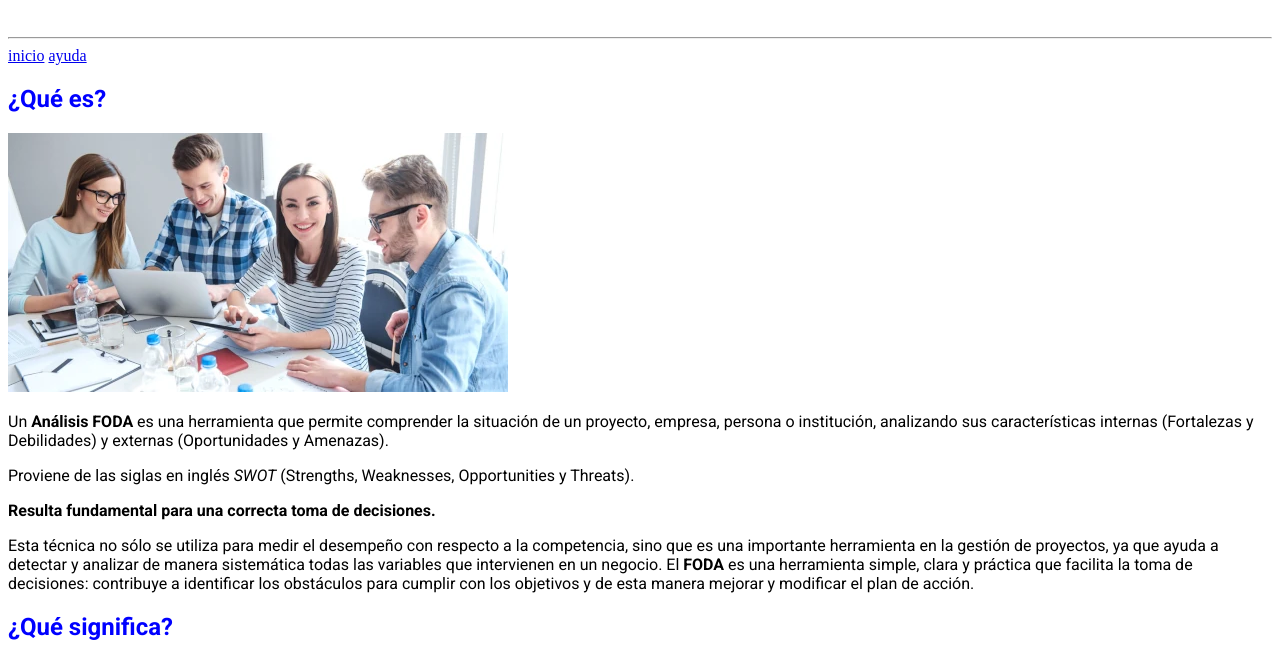
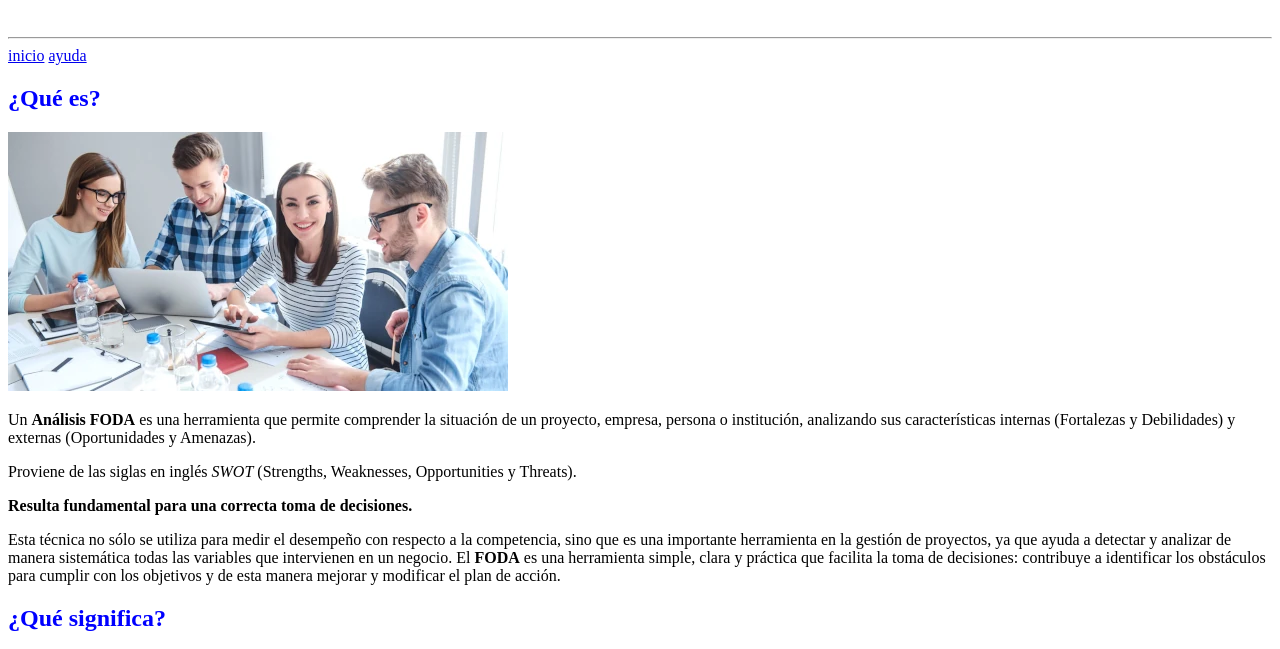
Before and after one commit to alexanderit2024/2desafio-definitivo, a website built with Vite: page index.html in a window 1280 px wide. Shown: the part 112-761 px from the top of the page. Built offline with nearby package versions, Linux system fonts and the light colour scheme.

Commit message:
2do-desafio

```diff
--- a/style.css
+++ b/style.css
@@ -5,7 +5,7 @@ h2 {
       color: blue;
 }
 
-.font-sanss {
+.fonts-sanss {
     font-family: "Roboto", sans-serif;
 }
 
```
